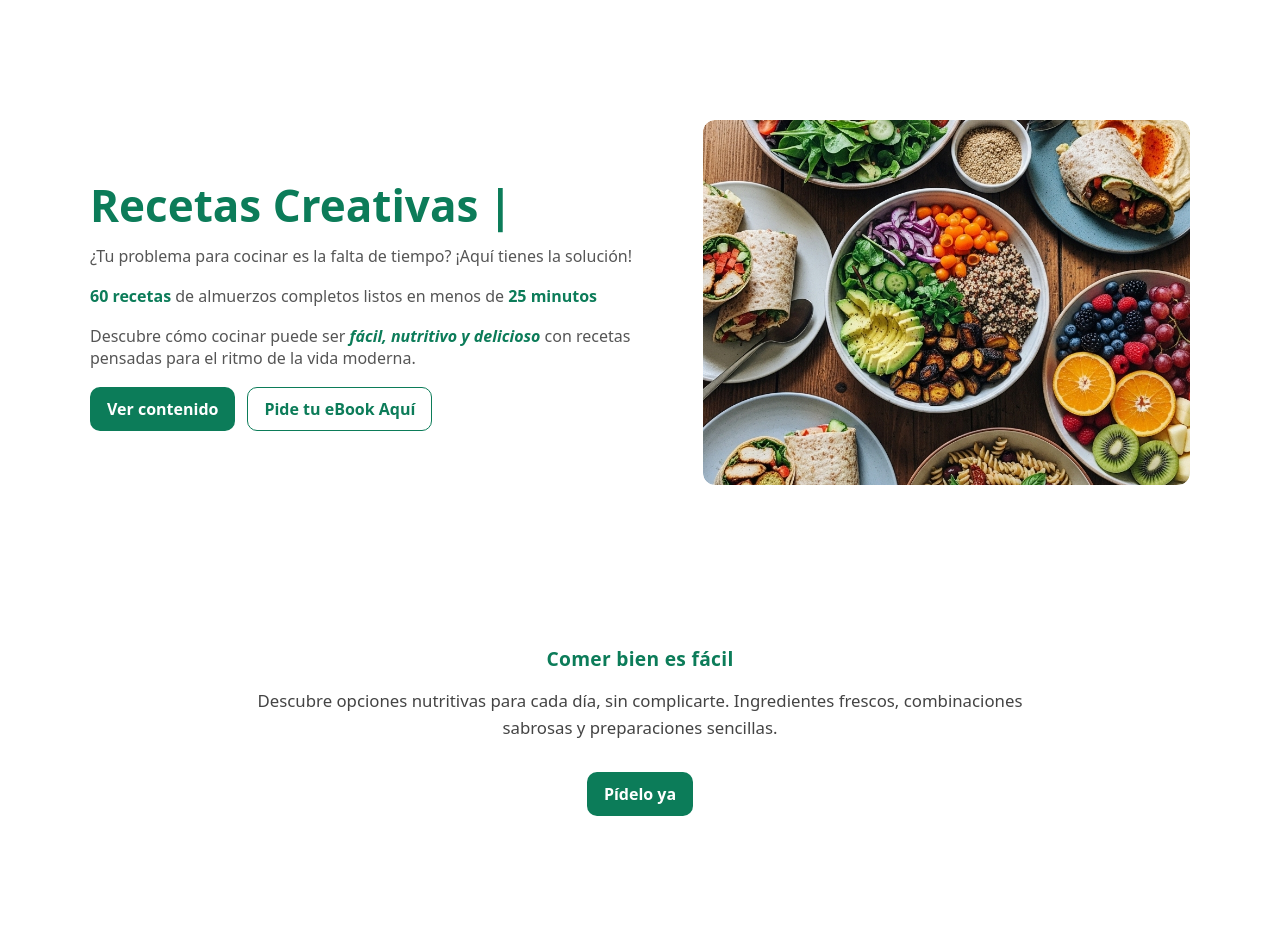
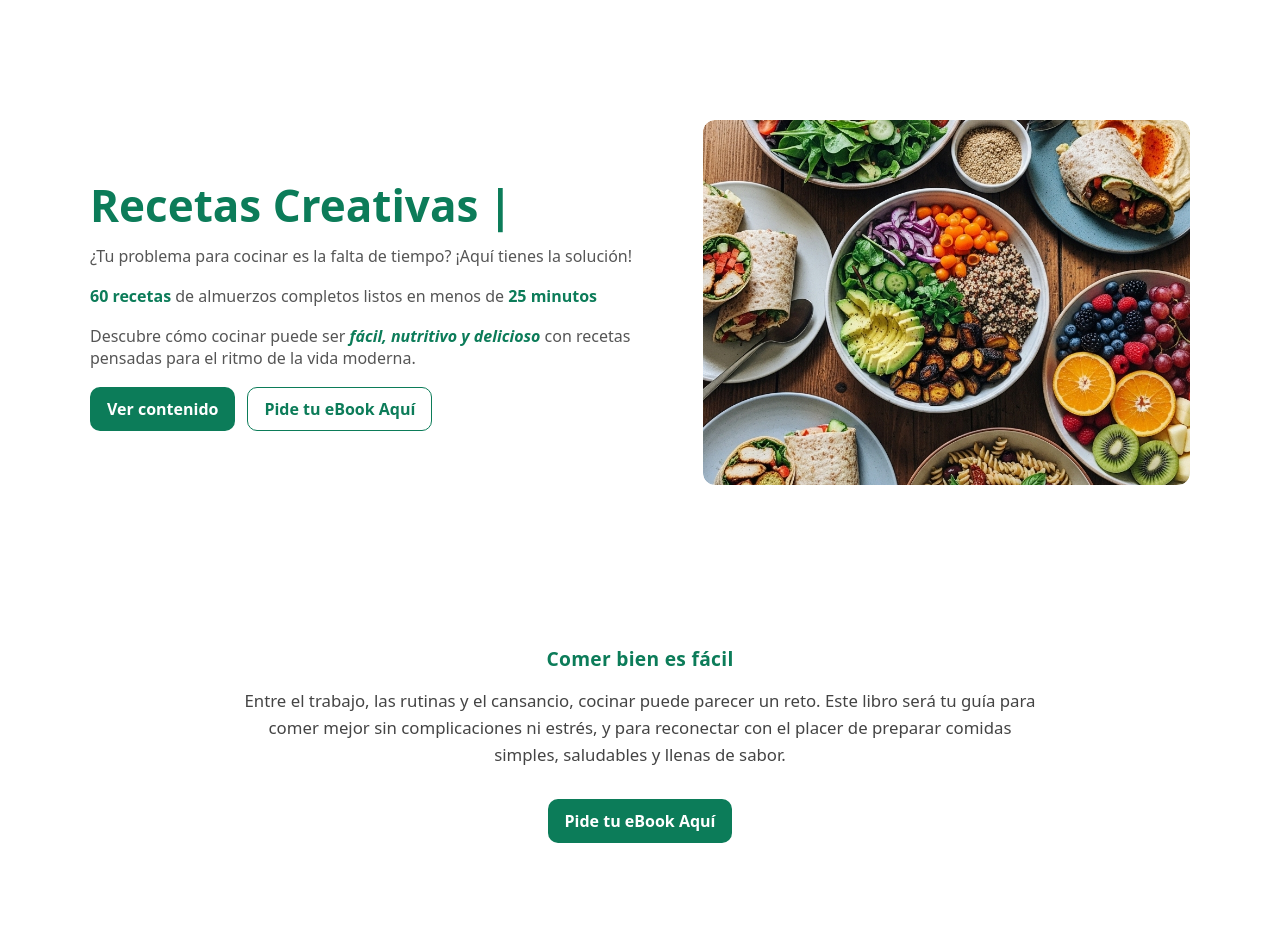
Before and after one commit to Yu13ppe/quickLunch, a React (Create React App) app: page / in a window 1280 px wide. Shown: the top 952 px of the page. Built offline with nearby package versions, Linux system fonts and the light colour scheme.

Commit message:
infoSection update

```diff
--- a/src/Components/InfoSection.js
+++ b/src/Components/InfoSection.js
@@ -5,11 +5,15 @@ const InfoSection = () => {
     <div className="container info">
       <h3 className="section__eyebrow">Comer bien es fácil</h3>
       <p className="section__text">
-        Descubre opciones nutritivas para cada día, sin complicarte. Ingredientes frescos,
-        combinaciones sabrosas y preparaciones sencillas.
+        Entre el trabajo, las rutinas y el cansancio, cocinar puede parecer un
+        reto. Este libro será tu guía para comer mejor sin complicaciones ni
+        estrés, y para reconectar con el placer de preparar comidas simples,
+        saludables y llenas de sabor.
       </p>
       <div>
-        <a href="#contacto" className="btn btn-primary">Pídelo ya</a>
+        <a href="#contacto" className="btn btn-primary">
+          Pide tu eBook Aquí
+        </a>
       </div>
     </div>
   );
```
